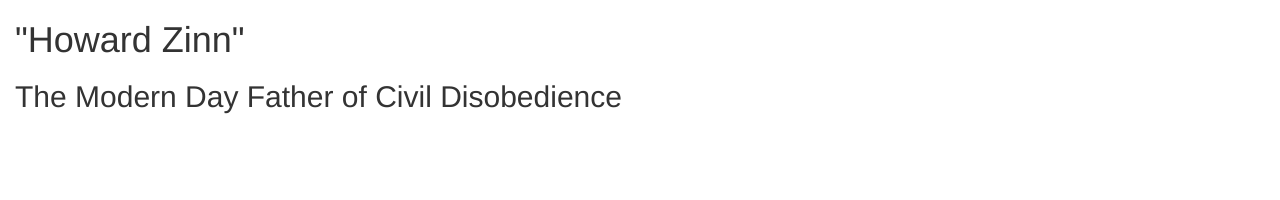
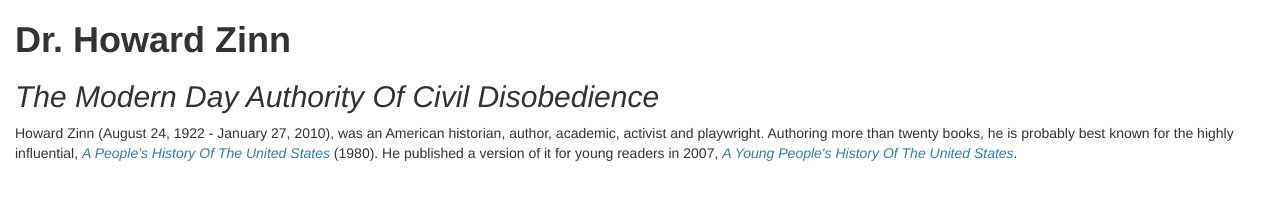
Before and after one commit to mvaden/tributepage-fcc, a plain HTML site: page index.html in a window 1280 px wide. Drawn offline with nearby package versions, Linux system fonts and the light colour scheme.

Commit message:
First paragraph, complete.

```diff
--- a/index.html
+++ b/index.html
@@ -16,9 +16,26 @@
     </head>
 
     <body>
-        <h1>"Howard Zinn"</h1>
-        <h2>The Modern Day Father of Civil Disobedience</h2>
+        <h1><b>Dr. Howard Zinn</b></h1>
+        <h2><i>The Modern Day Authority Of Civil Disobedience</i></h2>
+        <p>Howard Zinn (August 24, 1922 - January 27, 2010), was an American historian, author, academic, activist and playwright. Authoring more than twenty books, he is probably best known for the highly influential, <a href="http://zinnedproject.org/materials/a-peoples-history-of-the-united-states/" target="_blank"><i>A People's History Of The United States</i></a> (1980). He published a version of it for young readers in 2007, <a href="http://zinnedproject.org/materials/a-young-peoples-history-of-the-united-states/" target="_blank"><i>A Young People's History Of The United States</i></a>.</p>
 
+        <!-- <p></p>
+        <p></p>
+        <p></p>
+        <p></p>
+        <p></p>
+        <p></p>
+        <p></p>
+        <p></p>
+        <p></p>
+        <p></p>
+        <p></p>
+        <p></p>
+        <p></p>
+        <p></p>
+        <p></p>
+        <p></p> -->
     </body>
 </div>
 
```
